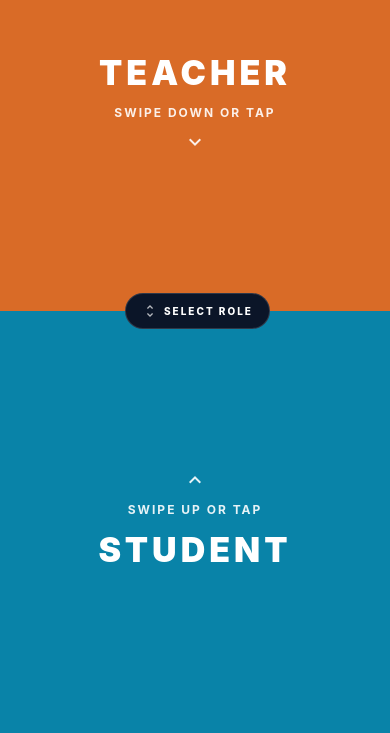
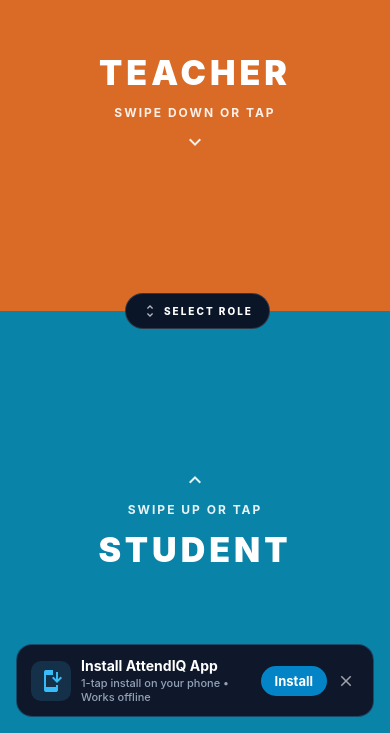
Before and after one commit to sanskriti89/mark-attendance, a React Native app: screen / in a window 390 px wide. Shown: the part 111-844 px from the top of the page. Built offline with nearby package versions, Linux system fonts and the light colour scheme.

Commit message:
feat(pwa): enable 1-tap installable Web App as standalone mobile app

```diff
--- a/App.tsx
+++ b/App.tsx
@@ -53,6 +53,7 @@ import { StudentAttendanceScreen } from './src/screens/StudentAttendanceScreen';
 import { TeacherReportScreen } from './src/screens/TeacherReportScreen';
 import { ProfileModal } from './src/components/ProfileModal';
 import { ExportCsvModal } from './src/components/ExportCsvModal';
+import { PwaInstallBanner } from './src/components/PwaInstallBanner';
 import { Colors } from './src/theme/colors';
 
 /**
@@ -233,6 +234,7 @@ const MainNavigator: React.FC = () => {
         </AnimatedScreenWrapper>
         <ProfileModal />
         <ExportCsvModal />
+        <PwaInstallBanner />
       </View>
     </View>
   );
--- a/package.json
+++ b/package.json
@@ -7,7 +7,7 @@
     "android": "expo run:android",
     "ios": "expo run:ios",
     "web": "expo start --web",
-    "build": "expo export -p web",
+    "build": "expo export -p web && node scripts/postbuild.js",
     "build:apk": "eas build -p android --profile preview",
     "build:ios": "eas build -p ios --profile preview",
     "build:all": "eas build --platform all --profile preview",
--- /dev/null
+++ b/src/components/PwaInstallBanner.tsx
@@ -0,0 +1,195 @@
+import React, { useState, useEffect } from 'react';
+import {
+  View,
+  Text,
+  TouchableOpacity,
+  StyleSheet,
+  Platform,
+  Animated,
+} from 'react-native';
+import { MaterialIcons } from '@expo/vector-icons';
+import { Colors } from '../theme/colors';
+
+export const PwaInstallBanner: React.FC = () => {
+  const [deferredPrompt, setDeferredPrompt] = useState<any>(null);
+  const [isVisible, setIsVisible] = useState(false);
+  const [isIos, setIsIos] = useState(false);
+  const [showIosGuide, setShowIosGuide] = useState(false);
+
+  useEffect(() => {
+    if (Platform.OS !== 'web' || typeof window === 'undefined') return;
+
+    // Check if app is already running as standalone PWA
+    const isStandalone =
+      window.matchMedia('(display-mode: standalone)').matches ||
+      (window.navigator as any).standalone === true;
+
+    if (isStandalone) {
+      setIsVisible(false);
+      return;
+    }
+
+    // Check if iOS Safari
+    const userAgent = window.navigator.userAgent.toLowerCase();
+    const isIosDevice = /iphone|ipad|ipod/.test(userAgent);
+    setIsIos(isIosDevice);
+
+    // Listen for Android / Chrome beforeinstallprompt event
+    const handleBeforeInstallPrompt = (e: any) => {
+      e.preventDefault();
+      setDeferredPrompt(e);
+      setIsVisible(true);
+    };
+
+    window.addEventListener('beforeinstallprompt', handleBeforeInstallPrompt);
+
+    // Show banner after 2s on mobile web if not installed
+    const timer = setTimeout(() => {
+      if (!isStandalone) {
+        setIsVisible(true);
+      }
+    }, 2000);
+
+    return () => {
+      window.removeEventListener('beforeinstallprompt', handleBeforeInstallPrompt);
+      clearTimeout(timer);
+    };
+  }, []);
+
+  const handleInstallClick = async () => {
+    if (deferredPrompt) {
+      try {
+        await deferredPrompt.prompt();
+        const choice = await deferredPrompt.userChoice;
+        if (choice.outcome === 'accepted') {
+          setIsVisible(false);
+        }
+        setDeferredPrompt(null);
+      } catch (e) {
+        console.log('Install prompt error', e);
+      }
+    } else if (isIos) {
+      setShowIosGuide(!showIosGuide);
+    } else {
+      // In mobile Chrome without beforeinstallprompt or desktop
+      alert(
+        'To install AttendIQ on your phone:\n\n1. Tap the 3 dots (⋮) in Chrome\n2. Select "Install app" or "Add to Home screen"\n\nAttendIQ will open full-screen just like a native app!'
+      );
+    }
+  };
+
+  if (!isVisible || Platform.OS !== 'web') {
+    return null;
+  }
+
+  return (
+    <View style={styles.container}>
+      <View style={styles.banner}>
+        <View style={styles.iconContainer}>
+          <MaterialIcons name="install-mobile" size={24} color="#38BDF8" />
+        </View>
+
+        <View style={styles.textContainer}>
+          <Text style={styles.title}>Install AttendIQ App</Text>
+          <Text style={styles.subtitle}>
+            {isIos ? 'Add to Home Screen for full app experience' : '1-tap install on your phone • Works offline'}
+          </Text>
+          {showIosGuide && (
+            <Text style={styles.iosTip}>
+              👉 Tap the Share button (⬆️) below, then select &quot;Add to Home Screen&quot;.
+            </Text>
+          )}
+        </View>
+
+        <TouchableOpacity
+          style={styles.installButton}
+          onPress={handleInstallClick}
+          activeOpacity={0.8}
+        >
+          <Text style={styles.installButtonText}>Install</Text>
+        </TouchableOpacity>
+
+        <TouchableOpacity
+          style={styles.closeButton}
+          onPress={() => setIsVisible(false)}
+          hitSlop={{ top: 10, bottom: 10, left: 10, right: 10 }}
+        >
+          <MaterialIcons name="close" size={18} color="rgba(255, 255, 255, 0.6)" />
+        </TouchableOpacity>
+      </View>
+    </View>
+  );
+};
+
+const styles = StyleSheet.create({
+  container: {
+    position: 'absolute',
+    bottom: 16,
+    left: 16,
+    right: 16,
+    zIndex: 99999,
+    alignItems: 'center',
+  },
+  banner: {
+    maxWidth: 520,
+    width: '100%',
+    backgroundColor: '#0F172A',
+    borderRadius: 16,
+    paddingVertical: 12,
+    paddingHorizontal: 14,
+    flexDirection: 'row',
+    alignItems: 'center',
+    shadowColor: '#000',
+    shadowOffset: { width: 0, height: 6 },
+    shadowOpacity: 0.35,
+    shadowRadius: 12,
+    elevation: 10,
+    borderWidth: 1,
+    borderColor: 'rgba(56, 189, 248, 0.3)',
+  },
+  iconContainer: {
+    width: 40,
+    height: 40,
+    borderRadius: 10,
+    backgroundColor: 'rgba(56, 189, 248, 0.15)',
+    justifyContent: 'center',
+    alignItems: 'center',
+    marginRight: 10,
+  },
+  textContainer: {
+    flex: 1,
+    paddingRight: 8,
+  },
+  title: {
+    color: '#FFFFFF',
+    fontSize: 14,
+    fontWeight: '700',
+  },
+  subtitle: {
+    color: '#94A3B8',
+    fontSize: 11,
+    fontWeight: '500',
+    marginTop: 2,
+  },
+  iosTip: {
+    color: '#38BDF8',
+    fontSize: 11,
+    fontWeight: '600',
+    marginTop: 4,
+  },
+  installButton: {
+    backgroundColor: '#0284C7',
+    paddingVertical: 7,
+    paddingHorizontal: 14,
+    borderRadius: 20,
+    marginRight: 6,
+  },
+  installButtonText: {
+    color: '#FFFFFF',
+    fontSize: 13,
+    fontWeight: '700',
+  },
+  closeButton: {
+    padding: 4,
+  },
+});
```
Also changed, not shown: scripts/postbuild.js (added, +101 -0 lines), 5 other files (tests, documents, lock files or other folders).
